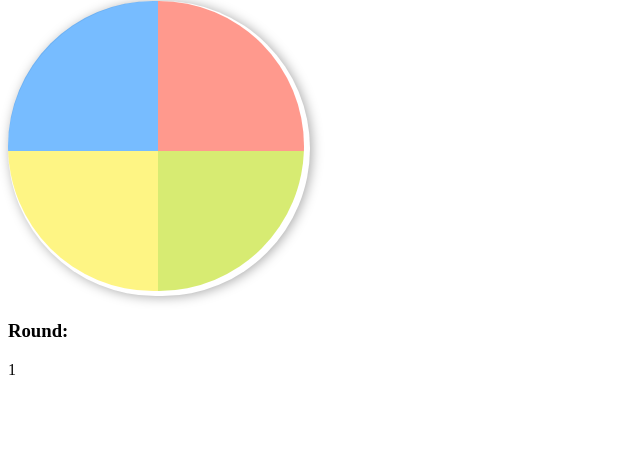
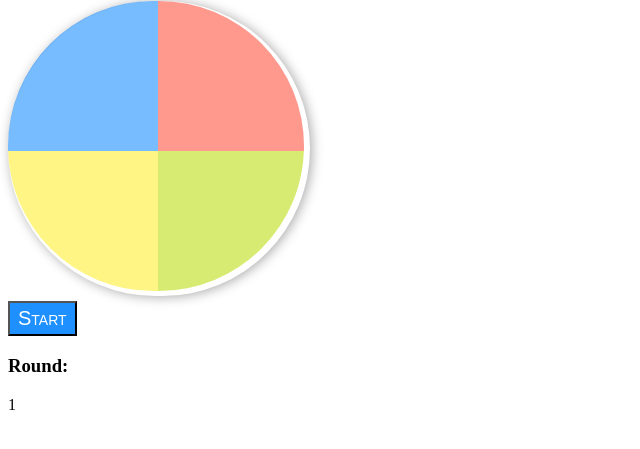
Before and after one commit to kellyk/javascript-simon, a plain HTML site: page index.html in a window 1280 px wide. Shown: the part 65-514 px from the top of the page, without its empty margins (0-640 px from the left). Drawn offline with Linux system fonts and the light colour scheme.

Commit message:
added start button

```diff
--- a/index.html
+++ b/index.html
@@ -16,6 +16,7 @@
 				<li id="green">4</li>
 			</ul>
 		</div>
+		<button id="start" onclick="start()">Start</button>
 		<h3>Round: </h3>
 		<div id="round">1</div>
 		<script src="script.js" type="text/javascript"></script>
--- a/script.js
+++ b/script.js
@@ -4,7 +4,10 @@ var response = new Array();
 pattern[0] = Math.floor((Math.random()*4)+1);;
 var i=0;
 
-window.onload = animation_loop(pattern.length);
+//window.onload = animation_loop(pattern.length);
+function start() {
+	animation_loop(pattern.length);
+}
 
 function animation_loop(n) {
     lightUp(pattern[i]);
--- a/style.css
+++ b/style.css
@@ -57,3 +57,11 @@ ul, li { list-style: none; padding:0; margin:0; }
      width: 296px;
     text-indent:10000px;
 }
+
+button {
+  background: dodgerblue;
+  padding:4px 8px;
+  font-size:20px;
+  font-variant: small-caps;
+  color: white;
+}
```
